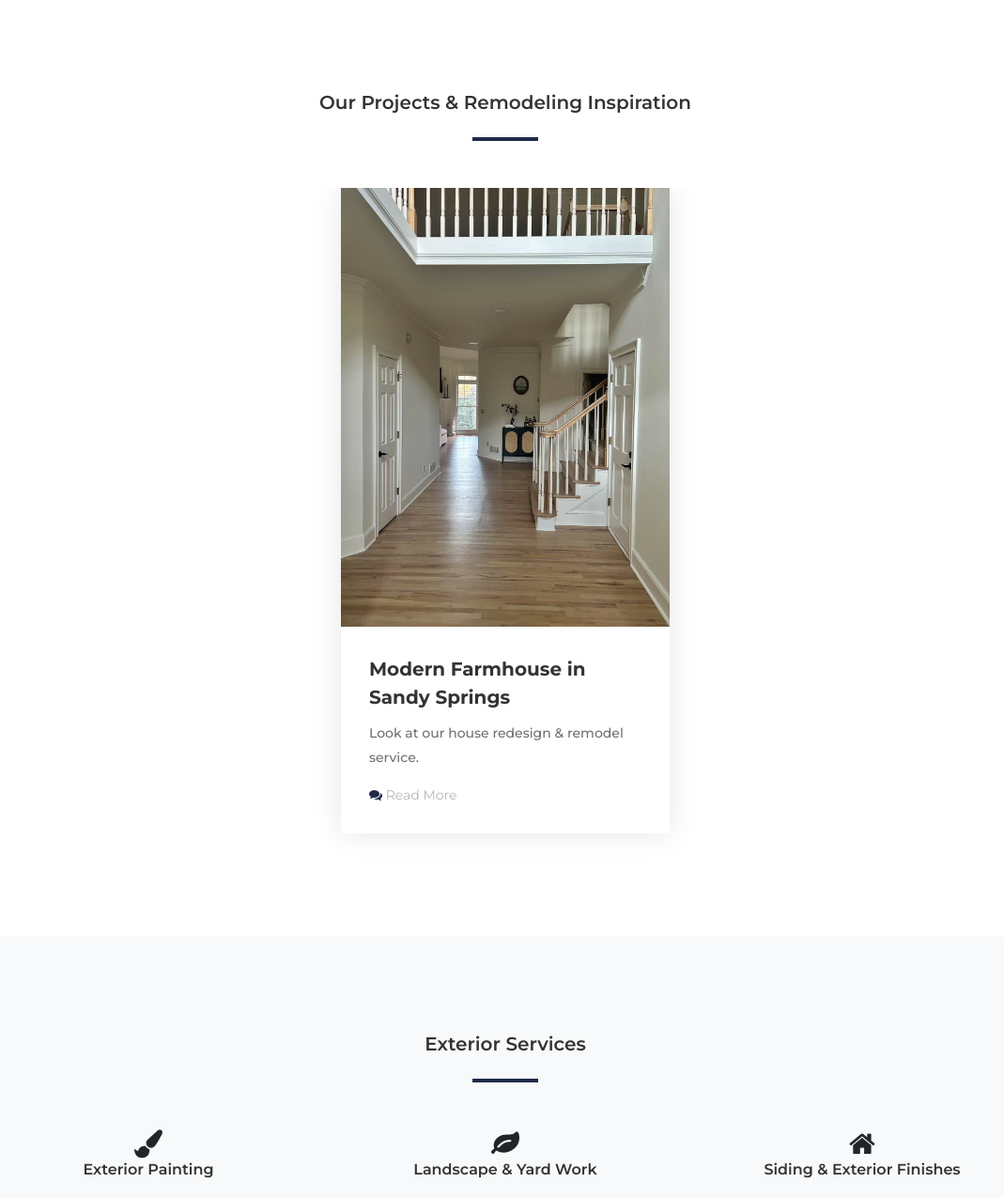
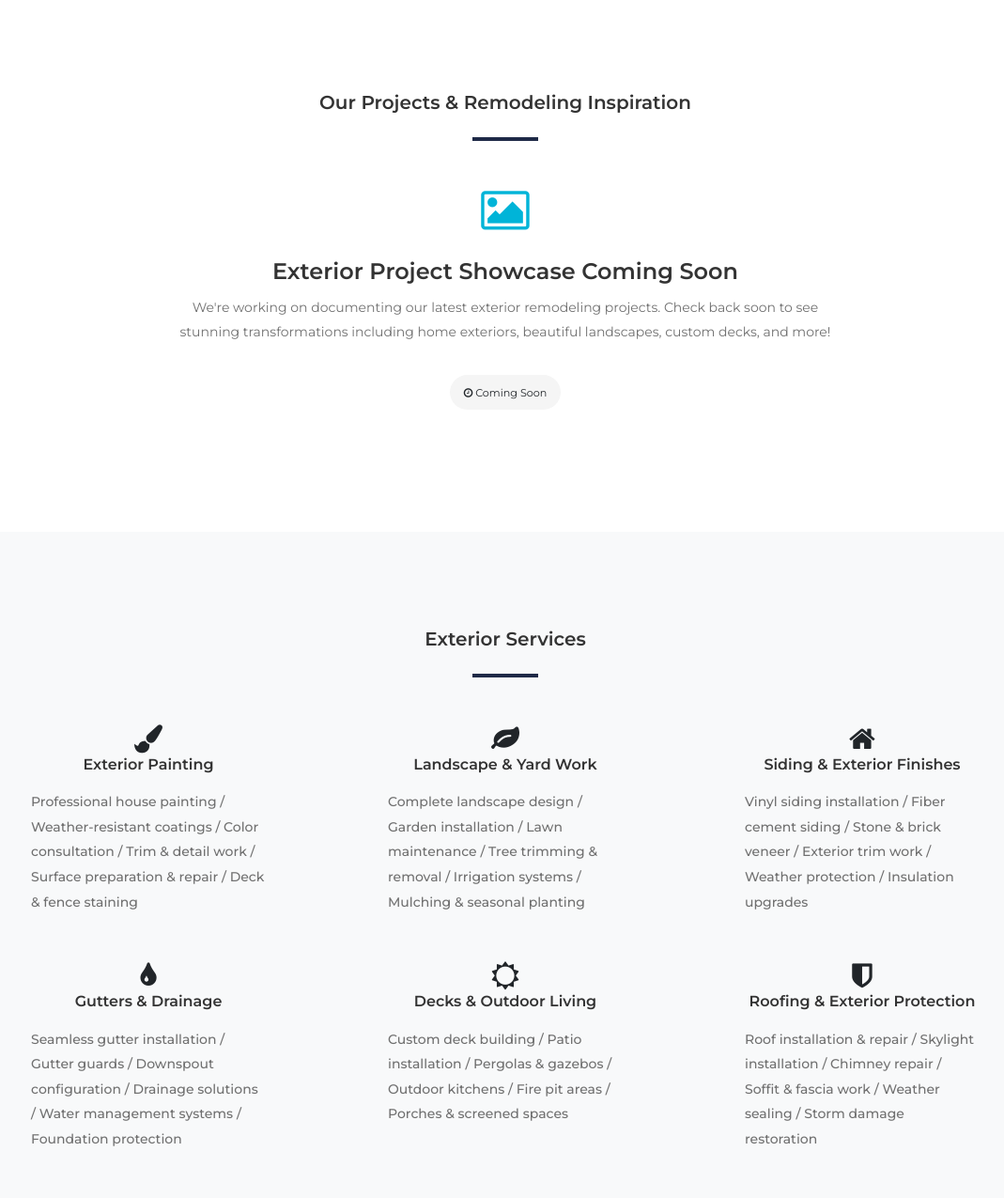
Before and after one commit to wanbangatl/wanbangsite, a Django app: page /exterior.html in a window 1280 px wide. Shown: the part 421-1696 px from the top of the page at 94% size, without its empty margins (102-1171 px from the left). Run offline with Django 5.2, Linux system fonts and the light colour scheme; some libraries are stand-ins or nearby versions.

```diff
--- a/wanbang/website/templates/blog/blog_interior_sandy_springs.html
+++ b/wanbang/website/templates/blog/blog_interior_sandy_springs.html
@@ -16,8 +16,8 @@
   </div>
 
   <div class="post-meta mb-30">
-    <a href="#"><i class="fa fa-calendar"></i> July 15, 2024</a>
-    <a href="#"><i class="fa fa-map-marker"></i> Sandy Springs, GA</a>
+    <a href="#"><i class="fa fa-calendar"></i> July 15, 2024</a>&nbsp;&nbsp;&nbsp;
+    <a href="#"><i class="fa fa-map-marker"></i> Sandy Springs, GA</a>&nbsp;&nbsp;&nbsp;
     <a href="#"><i class="fa fa-tag"></i> Residential</a>
   </div>
 
--- a/wanbang/website/templates/exterior.html
+++ b/wanbang/website/templates/exterior.html
@@ -6,7 +6,7 @@
 
 
   <!-- ***** Breadcrumb Area Start ***** -->
-  <div class="breadcumb-area bg-img bg-gradient-overlay" style="background-image: url({% static 'website/img/bg-img/interior-banner.png' %}); background-position: center 60%">
+  <div class="breadcumb-area bg-img bg-gradient-overlay" style="background-image: url({% static 'website/img/bg-img/exterior-banner.jpg' %}); background-position: center 60%">
     <div class="container h-100">
       <div class="row h-100 align-items-center">
         <div class="col-12">
@@ -45,24 +45,20 @@
       </div>
 
       <!-- Blog posts container with custom styles for centering and horizontal scrolling -->
-      <div class="row blog-posts-container" style="display: flex; justify-content: center; overflow-x: auto; padding-bottom: 10px;">
-        <!-- Single Blog Item -->
-        <div class="col-12 col-md-6 col-lg-4">
-          <div class="single-blog-item mb-100">
-            <a href="/blog/blog_interior_sandy_springs.html">
-              <img src="{% static 'website/img/blog-img/ss-main.jpg' %}" alt="Small Space Renovation">
-            </a>
-            <!-- Blog Content -->
-            <div class="blog-content">
-              <a href="/blog/blog_interior_sandy_springs.html" class="post-title" style="font-size: 1.25rem;">Modern Farmhouse in Sandy Springs</a>
-              <p>Look at our house redesign & remodel service.</p>
-              <div class="post-meta">
-                <a href="/blog/blog_interior_sandy_springs.html"><i class="fa fa-comments"></i> Read More</a>
-              </div>
+      <div class="row blog-posts-container" style="display: flex; justify-content: center; padding-bottom: 30px;">
+        <!-- Placeholder for upcoming blog posts -->
+        <div class="col-12 col-md-8 text-center">
+          <div class="placeholder-content mb-100">
+            <div class="placeholder-icon mb-4">
+              <i class="fa fa-picture-o" aria-hidden="true" style="font-size: 48px; color: #00b4d8;"></i>
+            </div>
+            <h4>Exterior Project Showcase Coming Soon</h4>
+            <p>We're working on documenting our latest exterior remodeling projects. Check back soon to see stunning transformations including home exteriors, beautiful landscapes, custom decks, and more!</p>
+            <div class="coming-soon-badge mt-3" style="display: inline-block; background-color: #f5f5f5; padding: 8px 15px; border-radius: 30px;">
+              <small><i class="fa fa-clock-o" aria-hidden="true"></i> Coming Soon</small>
             </div>
           </div>
         </div>
-
       </div>
     </div>
   </section>
```
Also changed, not shown: 1 other file.
